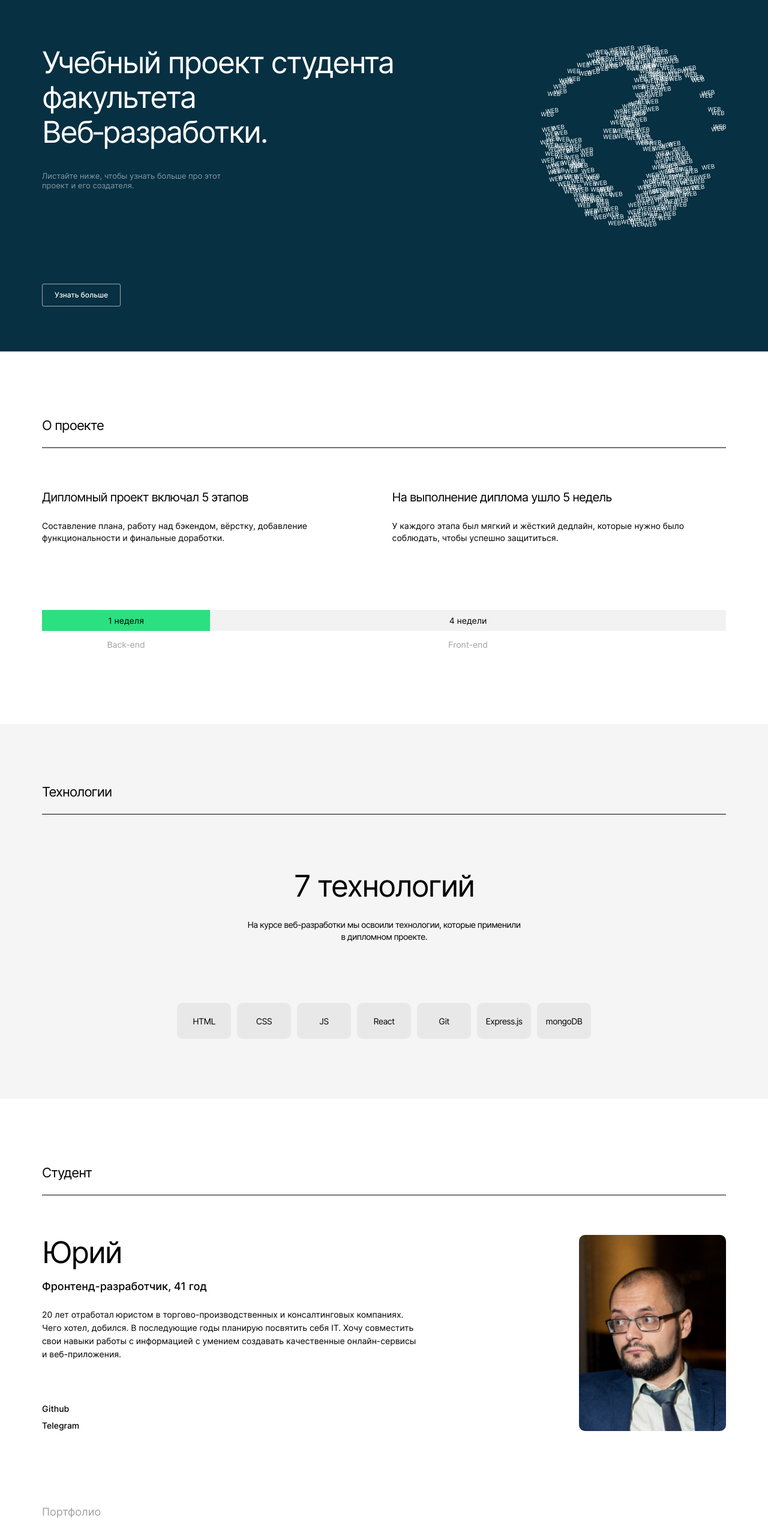
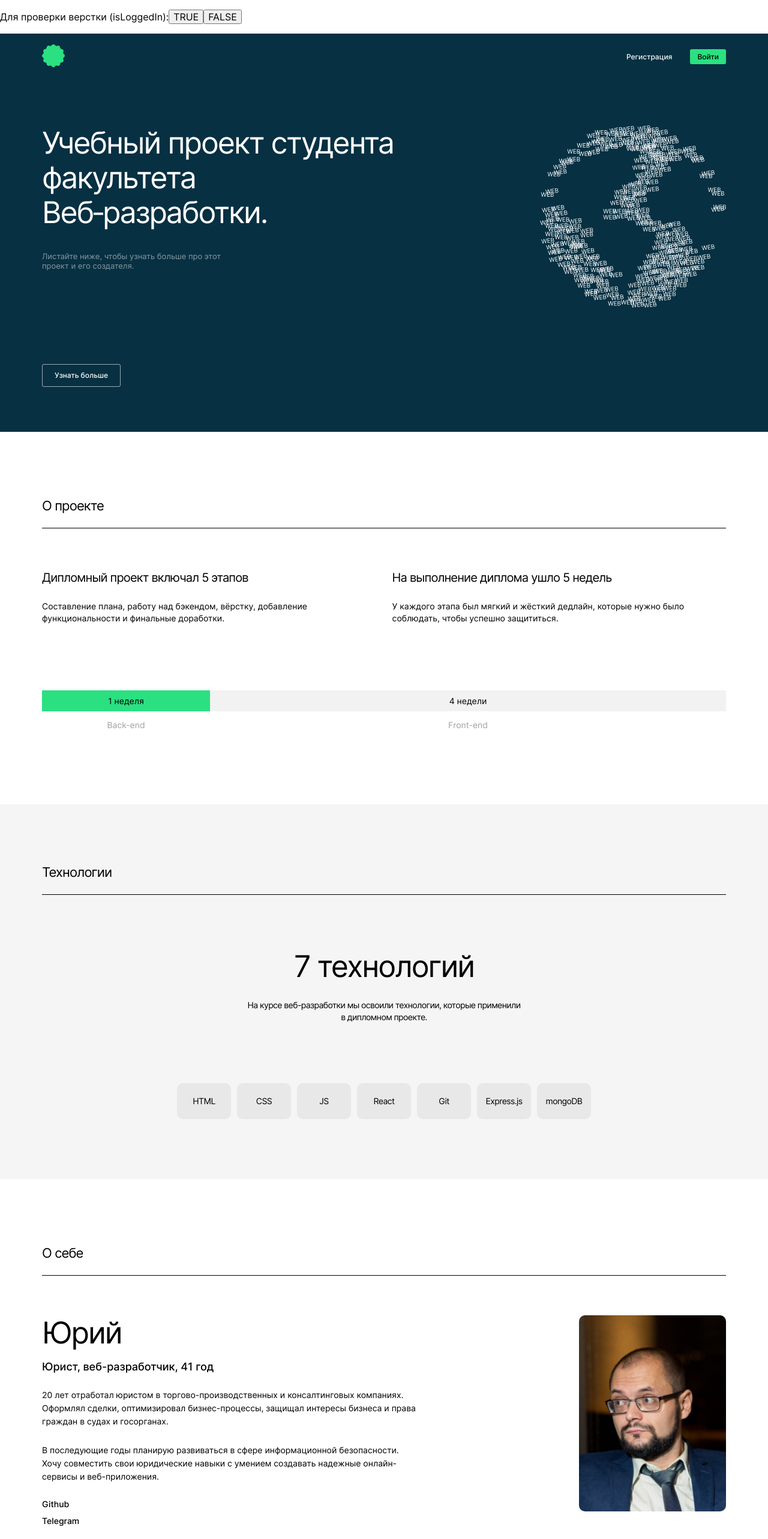
Before and after one commit to pnrf/movies-explorer-frontend, a React (Create React App) app: page / in a window 1280 px wide. Shown: the top 2566 px of the page at 60% size. Built offline with nearby package versions, Linux system fonts and the light colour scheme.

Commit message:
feat: add nav components

```diff
--- a/src/components/AboutMe/AboutMe.css
+++ b/src/components/AboutMe/AboutMe.css
@@ -118,7 +118,7 @@
   }
 
   .about-me__link-list {
-    margin: 75px 0 0;
+    margin: 20px 0 0;
   }
 }
 
@@ -154,6 +154,6 @@
   }
 
   .about-me__link-list {
-    margin: 70px 0 0;
+    margin: 25px 0 0;
   }
 }
--- a/src/components/AboutMe/AboutMe.js
+++ b/src/components/AboutMe/AboutMe.js
@@ -4,16 +4,19 @@ import avatar from '../../images/avatar.jpg';
 function AboutMe() {
   return (
     <section className="about-me">
-      <h2 className="about-me__title">Студент</h2>
+      <h2 className="about-me__title">О себе</h2>
       <div className="about-me__wrapper">
         <img className="about-me__image" src={avatar} alt="Моя фотография" />
         <div className="about-me__info">
           <h3 className="about-me__name">Юрий</h3>
-          <p className="about-me__profession">Фронтенд-разработчик, 41 год</p>
+          <p className="about-me__profession">Юрист, веб-разработчик, 41 год</p>
           <p className="about-me__description">
             20&nbsp;лет отработал юристом в&nbsp;торгово-производственных и&nbsp;консалтинговых компаниях.
-            Чего хотел, добился. В&nbsp;последующие годы планирую посвятить себя IT. Хочу совместить свои
-            навыки работы с&nbsp;информацией с&nbsp;умением создавать качественные онлайн-сервисы и&nbsp;веб-приложения.
+            Оформлял сделки, оптимизировал бизнес-процессы, защищал интересы бизнеса и&nbsp;права граждан в&nbsp;судах и&nbsp;госорганах.
+          </p>
+          <p className="about-me__description">
+          В&nbsp;последующие годы планирую развиваться в&nbsp;сфере информационной безопасности.
+          Хочу совместить свои юридические навыки с&nbsp;умением создавать надежные онлайн-сервисы и&nbsp;веб-приложения.
           </p>
           <ul className="about-me__link-list">
             <li><a className="about-me__link" href="https://github.com/pnrf" target="_blank" rel="noreferrer">Github</a></li>
--- a/src/components/App/App.js
+++ b/src/components/App/App.js
@@ -1,13 +1,36 @@
 import './App.css';
+import { useState } from 'react';
 import { Routes, Route, Navigate } from "react-router-dom";
 
+import Header from '../Header/Header';
 import Main from '../Main/Main';
 import Footer from '../Footer/Footer';
 
 function App() {
+  const [isLoggedIn, setIsLoggedIn] = useState(false);
+
+  // Временные функции для проверки верстки
+  // --- НАЧАЛО ---
+  const LoggedInTrue = () => {
+    setIsLoggedIn(true);
+  };
+  const LoggedInFalse = () => {
+    setIsLoggedIn(false);
+  }
+  // --- КОНЕЦ ---
+
   return (
     <div className="App">
-      {/* <Header /> */}
+
+    {/* Временный блок. Убрать на следующем этапе (при реализации функционала) */}
+    {/* НАЧАЛО */}
+      <p>Для проверки верстки (isLoggedIn):
+        <button type="button" onClick={LoggedInTrue}>TRUE</button>
+        <button type="button" onClick={LoggedInFalse}>FALSE</button>
+      </p>
+    {/* КОНЕЦ */}
+
+      <Header isLoggedIn={isLoggedIn} />
 
       <Routes>
         <Route exact path="/" element={<Main />}/>
--- /dev/null
+++ b/src/components/Header/Header.css
@@ -0,0 +1,22 @@
+.header {
+  display: flex;
+  justify-content: space-between;
+  background-color: #073042;
+}
+
+.header__logo {
+  margin: 18px 14px;
+  width: 38px;
+}
+
+@media screen and (min-width: 768px) {
+  .header__logo {
+    margin: 18px 30px;
+  }
+}
+
+@media screen and (min-width: 1280px) {
+  .header__logo {
+    margin: 18px 70px;
+  }
+}
--- /dev/null
+++ b/src/components/Header/Header.js
@@ -0,0 +1,17 @@
+import './Header.css';
+import { Link } from 'react-router-dom';
+import logo from '../../images/logo.svg';
+import Navigation from '../Navigation/Navigation';
+
+function Header({ isLoggedIn }) {
+  return (
+    <header className="header">
+      <Link to="/">
+        <img className="header__logo" src={logo} alt="Логотип сайта" />
+      </Link>
+      <Navigation isLoggedIn={isLoggedIn}/>
+    </header>
+  );
+};
+
+export default Header;
--- /dev/null
+++ b/src/components/NavBar/NavBar.css
@@ -0,0 +1,189 @@
+.navbar {
+  display: flex;
+  margin: 0 14px 0 0;
+  width: 100%;
+}
+
+.navbar__hamburger-overlay {
+  width: 22px;
+  height: 23px;
+  cursor: pointer;
+}
+
+.navbar__hamburger {
+  margin: 0;
+  padding: 0;
+  border: none;
+  width: 22px;
+  height: 2.5px;
+  background-color: #fff;
+  position: relative;
+}
+
+.navbar__hamburger::before {
+  content: '';
+  width: 22px;
+  height: 2.5px;
+  background-color: #fff;
+  position: absolute;
+  top: 9px;
+  left: 0;
+}
+
+.navbar__hamburger::after {
+  content: '';
+  width: 22px;
+  height: 2.5px;
+  background-color: #fff;
+  position: absolute;
+  top: 18px;
+  left: 0;
+}
+
+.navbar__menu {
+  display: none;
+}
+
+.drop-down-menu {
+  position: fixed;
+  z-index: 100;
+  top: 0;
+  right: 0;
+  bottom: 0;
+  left: 0;
+  background-color: rgba(0, 0, 0, .3);
+}
+
+.drop-down-menu__container {
+  display: flex;
+  flex-direction: column;
+  align-items: center;
+  justify-content: space-between;
+  position: absolute;
+  top: 0;
+  right: 0;
+  bottom: 0;
+  z-index: 100;
+  background-color: #fff;
+  min-width: 320px;
+  width: 70%;
+}
+
+.drop-down-menu-close-btn {
+  background: right / contain no-repeat url(../../images/icons/cross.svg) transparent;
+  border: none;
+  width: 22px;
+  height: 22px;
+  position: absolute;
+  top: 14px;
+  right: 14px;
+  cursor: pointer;
+  transition: opacity .2s linear;
+}
+
+.drop-down-menu-close-btn:hover {
+  opacity: .6;
+}
+
+.navbar__menu-list {
+  display: flex;
+  flex-direction: column;
+  margin: 144px 0 0;
+  padding: 0;
+  gap: 24px;
+  text-align: center;
+  list-style: none;
+}
+
+.navbar__menu-link {
+  padding: 0 0 7px;
+  color: #000;
+  text-decoration: none;
+  font-weight: 500;
+  font-size: 18px;
+  line-height: 22px;
+  transition: opacity .2s linear;
+}
+
+.navbar__menu-link:hover {
+  opacity: .6;
+  border-bottom: 2px solid #000;
+}
+
+.navbar__menu-link_active {
+  border-bottom: 2px solid #000;
+}
+
+.navbar__menu-account {
+  display: flex;
+  align-items: center;
+  font-weight: 500;
+  font-size: 14px;
+  line-height: 16px;
+}
+
+.navbar__menu-account-link {
+  margin: 0 0 48px;
+  padding: 0 43px 0 0;
+  color: #000;
+  text-decoration: none;
+  position: relative;
+  transition: opacity .2s linear;
+}
+
+.navbar__menu-account-link::after {
+  content: '';
+  position: absolute;
+  top: -50%;
+  right: 0;
+  background: center / 11px no-repeat url(../../images/icons/account.svg) #F9F9F9;
+  width: 30px;
+  height: 30px;
+  border-radius: 6px;
+}
+
+.navbar__menu-account-link:hover {
+  opacity: .6;
+}
+
+@media screen and (min-width: 1280px) {
+  .navbar__hamburger-overlay {
+    display: none;
+  }
+
+  .drop-down-menu {
+    display: none;
+  }
+
+  .navbar__menu {
+    display: flex;
+    gap: 364px;
+  }
+
+  .navbar__menu-list {
+    flex-direction: row;
+    margin: 0;
+    gap: 16px;
+  }
+
+  .navbar__menu-link {
+    color: #fff;
+    font-weight: 400;
+    font-size: 13px;
+    line-height: 18px;
+  }
+
+  .navbar__menu-link:hover {
+    border-bottom: none;
+  }
+
+  .navbar__menu-link_active {
+    font-weight: 500;
+    border-bottom: none;
+  }
+
+  .navbar__menu-account-link {
+    margin: 0;
+    color: #fff;
+  }
+}
--- /dev/null
+++ b/src/components/NavBar/NavBar.js
@@ -0,0 +1,92 @@
+import './NavBar.css';
+import { useState } from 'react';
+import { NavLink } from 'react-router-dom';
+
+function NavBar() {
+  const [isMenuOpened, setIsMenuOpened] = useState(false);
+  const handleMenuOpening = () => setIsMenuOpened(true);
+  const handleMenuClosing = () => setIsMenuOpened(false);
+
+  return (
+    <>
+      <div className="navbar">
+        <div className="navbar__hamburger-overlay" onClick={handleMenuOpening}>
+          <div className="navbar__hamburger" />
+        </div>
+
+        <section className="navbar__menu">
+          <ul className="navbar__menu-list">
+            <li className="navbar__menu-list-item">
+              <NavLink
+                className="navbar__menu-link"
+                activeClassName="navbar__menu-link_active"
+                onClick={handleMenuClosing}
+                to="/movies">Фильмы
+              </NavLink>
+            </li>
+            <li className="navbar__menu-list-item">
+              <NavLink
+                className="navbar__menu-link"
+                activeClassName="navbar__menu-link_active"
+                onClick={handleMenuClosing}
+                to="/saved-movies">Сохранённые фильмы
+              </NavLink>
+            </li>
+          </ul>
+          <div className="navbar__menu-account">
+            <NavLink
+              className="navbar__menu-account-link"
+              activeClassName="navbar__menu-account-link_active"
+              onClick={handleMenuClosing}
+              to="/profile">Аккаунт
+            </NavLink>
+          </div>
+        </section>
+      </div>
+
+      {isMenuOpened && (
+        <section className="drop-down-menu">
+          <div className="drop-down-menu__container">
+            <button className="drop-down-menu-close-btn" type="button" onClick={handleMenuClosing}></button>
+            <ul className="navbar__menu-list">
+              <li className="navbar__menu-list-item">
+                <NavLink
+                  className="navbar__menu-link"
+                  activeClassName="navbar__menu-link_active"
+                  onClick={handleMenuClosing}
+                  to="/">Главная
+                </NavLink>
+              </li>
+              <li className="navbar__menu-list-item">
+                <NavLink
+                  className="navbar__menu-link"
+                  activeClassName="navbar__menu-link_active"
+                  onClick={handleMenuClosing}
+                  to="/movies">Фильмы
+                </NavLink>
+              </li>
+              <li className="navbar__menu-list-item">
+                <NavLink
+                  className="navbar__menu-link"
+                  activeClassName="navbar__menu-link_active"
+                  onClick={handleMenuClosing}
+                  to="/saved-movies">Сохранённые фильмы
+                </NavLink>
+              </li>
+            </ul>
+            <div className="navbar__menu-account">
+              <NavLink
+                className="navbar__menu-account-link"
+                activeClassName="navbar__menu-account-link_active"
+                onClick={handleMenuClosing}
+                to="/profile">Аккаунт
+              </NavLink>
+            </div>
+          </div>
+        </section>
+      )}
+    </>
+  );
+};
+
+export default NavBar;
--- /dev/null
+++ b/src/components/Navigation/Navigation.css
@@ -0,0 +1,64 @@
+.navigation {
+  display: flex;
+  justify-content: flex-end;
+  align-items: center;
+  margin: 0;
+  padding: 0;
+  /* width: 100%; */
+}
+
+.navigation__list {
+  margin: 0;
+  padding: 0 14px 0 0;
+  display: flex;
+  justify-content: space-between;
+  gap: 14px;
+  list-style: none;
+}
+
+.navigation__list-item {
+  font-weight: 500;
+  font-size: 10px;
+  line-height: 16px;
+}
+
+.navigation__link {
+  text-decoration: none;
+  transition: opacity .2s linear;
+}
+
+.navigation__link:hover {
+  opacity: .6;
+}
+
+.navigation__link_type_default {
+  color: #fff;
+}
+
+.navigation__link_type_highlighted {
+  padding: 5px 12px;
+  color: #000;
+  background: #2BE080;
+  border-radius: 3px;
+}
+
+@media screen and (min-width: 768px) {
+  .navigation__list {
+    padding: 0 30px 0 0;
+    gap: 30px;
+  }
+
+  .navigation__list-item {
+    font-size: 12px;
+  }
+
+  .navigation__link-sign-in {
+    padding: 8px 20px;
+  }
+}
+
+@media screen and (min-width: 1280px) {
+  .navigation__list {
+    padding: 0 70px 0 0;
+  }
+}
--- /dev/null
+++ b/src/components/Navigation/Navigation.js
@@ -0,0 +1,22 @@
+import './Navigation.css';
+import { Link } from 'react-router-dom';
+import NavBar from '../NavBar/NavBar';
+
+function Navigation({ isLoggedIn }) {
+  return (
+    <nav className='navigation'>
+      {isLoggedIn ? <NavBar /> : (
+        <ul className="navigation__list">
+          <li className="navigation__list-item">
+            <Link to="/signup" className="navigation__link navigation__link_type_default">Регистрация</Link>
+          </li>
+          <li className="navigation__list-item">
+            <Link to="/signin" className="navigation__link navigation__link_type_highlighted">Войти</Link>
+          </li>
+        </ul>
+      )}
+    </nav>
+  );
+};
+
+export default Navigation;
```
Also changed, not shown: src/images/icons/account.svg (added), src/images/icons/cross.svg (added).
